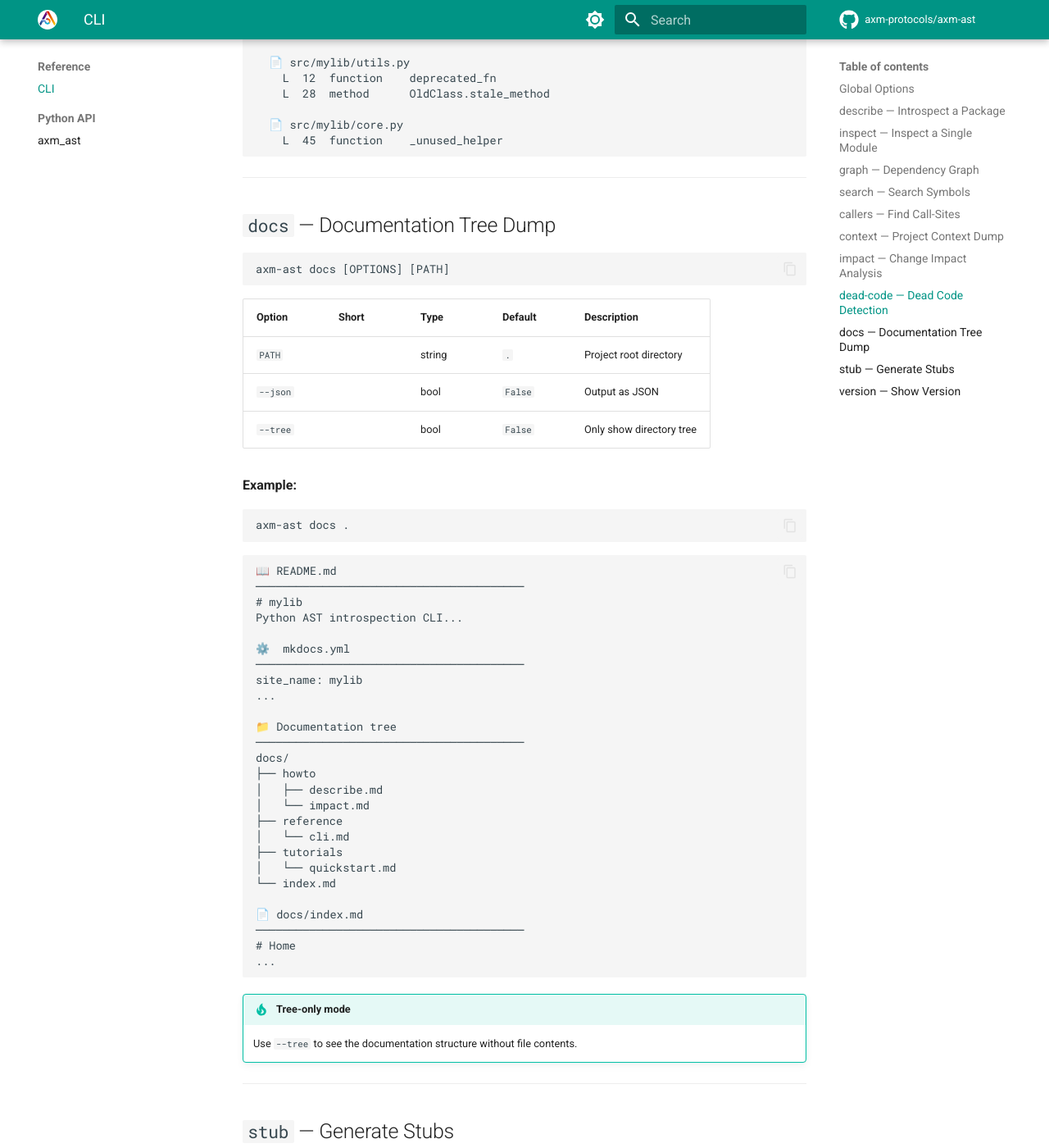
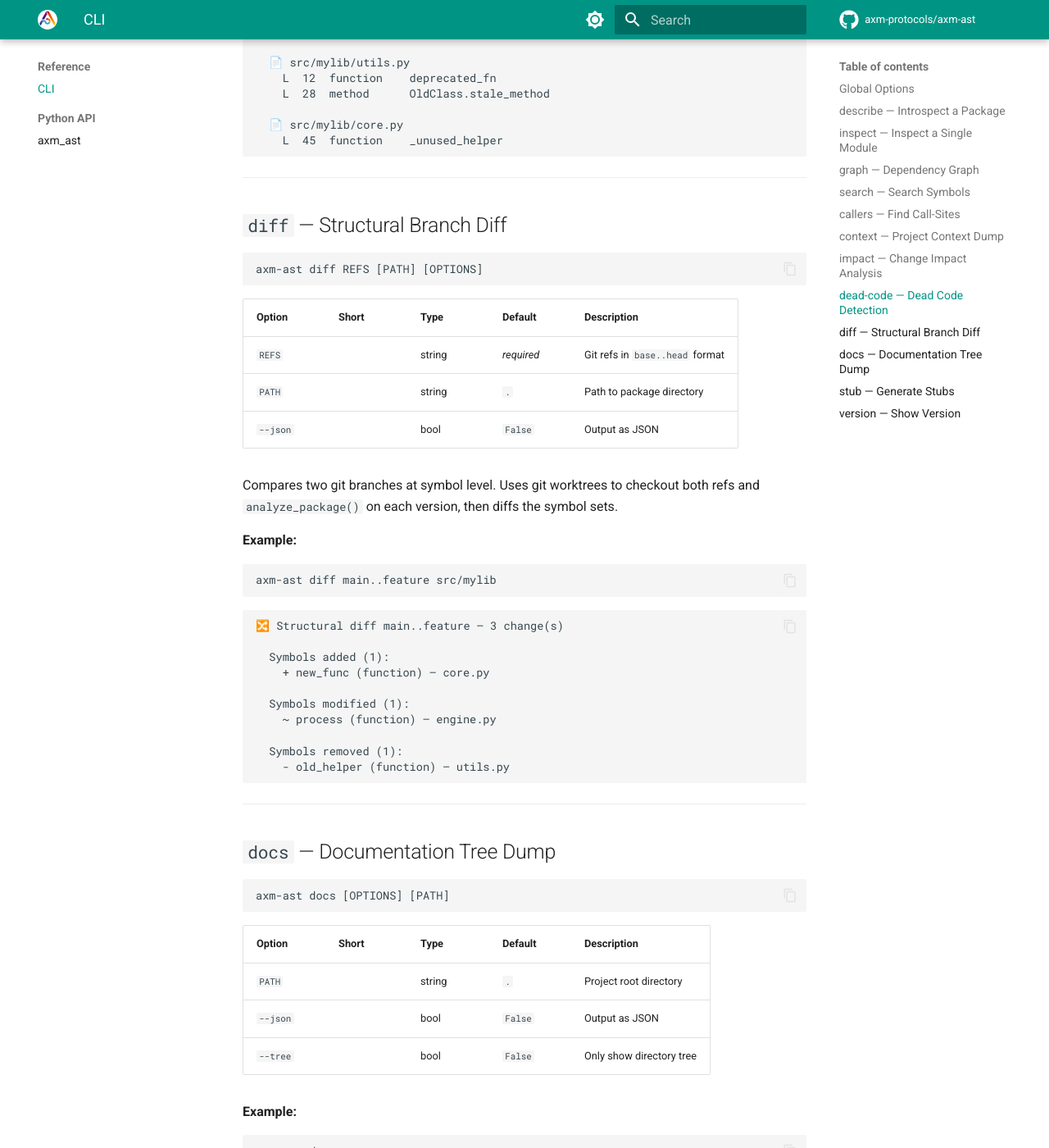
Before and after one commit to axm-protocols/axm-forge, an MkDocs documentation site: the page built from docs/reference/cli.md, in a window 1280 px wide and 1400 px high, scrolled down 6220 px. Shown: the whole window at 82% size. Built offline with MkDocs 1.6.1 and Material for MkDocs 9.7.7, drawn with Linux system fonts in a browser that asks for light colours; comment, search, counter and statistics services are not loaded.

Commit message:
docs: add diff and dead-code to all doc pages
- howto/mcp.md: add ast_dead_code and ast_diff to MCP tools table
- reference/cli.md: add full diff command section
- index.md: add dead-code and diff to features list
- README.md: update test count to 461

````diff
--- a/docs/reference/cli.md
+++ b/docs/reference/cli.md
@@ -254,6 +254,41 @@ axm-ast dead-code src/mylib
 
 ---
 
+## `diff` — Structural Branch Diff
+
+```
+axm-ast diff REFS [PATH] [OPTIONS]
+```
+
+| Option | Short | Type | Default | Description |
+|---|---|---|---|---|
+| `REFS` | | string | *required* | Git refs in `base..head` format |
+| `PATH` | | string | `.` | Path to package directory |
+| `--json` | | bool | `False` | Output as JSON |
+
+Compares two git branches at symbol level. Uses git worktrees to checkout both refs and `analyze_package()` on each version, then diffs the symbol sets.
+
+**Example:**
+
+```bash
+axm-ast diff main..feature src/mylib
+```
+
+```
+🔀 Structural diff main..feature — 3 change(s)
+
+  Symbols added (1):
+    + new_func (function) — core.py
+
+  Symbols modified (1):
+    ~ process (function) — engine.py
+
+  Symbols removed (1):
+    - old_helper (function) — utils.py
+```
+
+---
+
 ## `docs` — Documentation Tree Dump
 
 ```
````
Also changed, not shown: docs/howto/mcp.md (+2 -0 lines), docs/index.md (+2 -0 lines).
